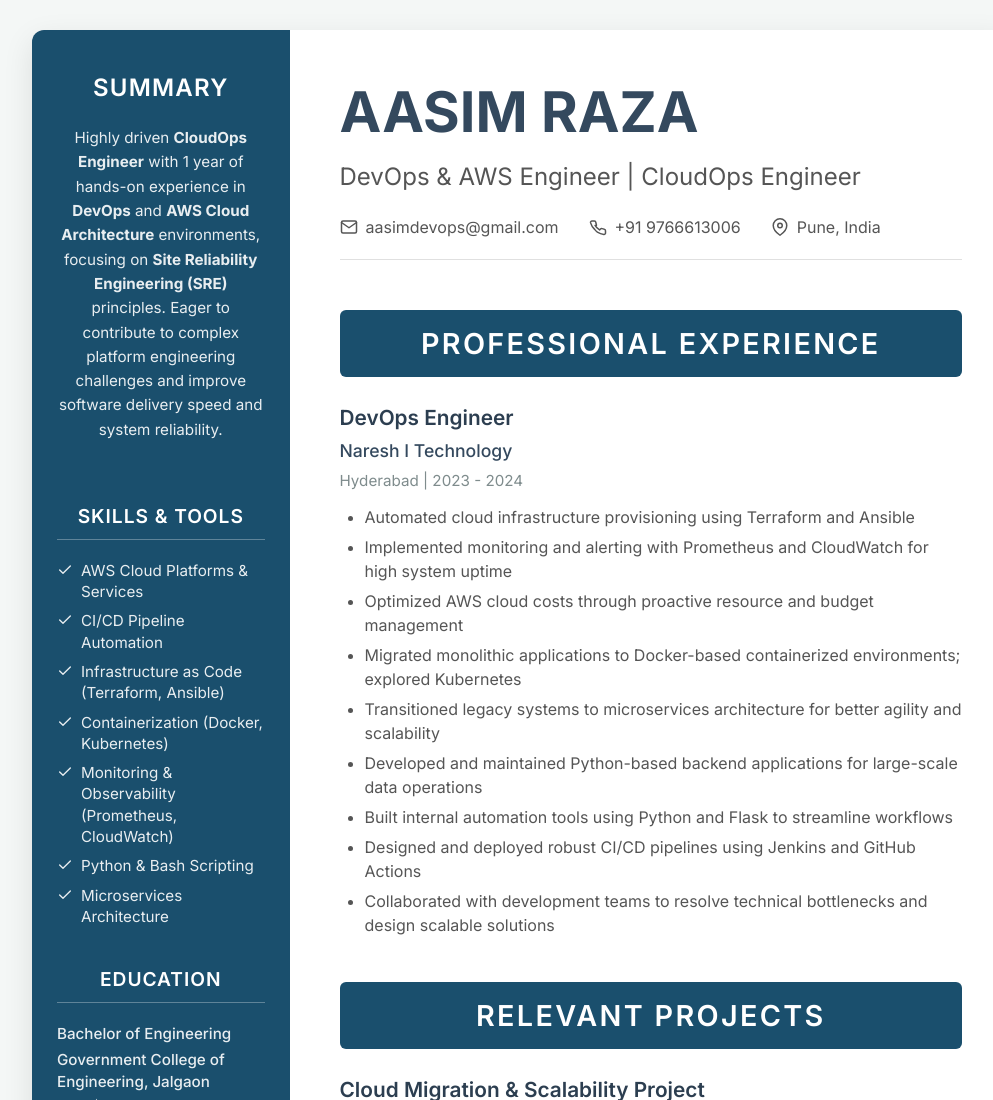
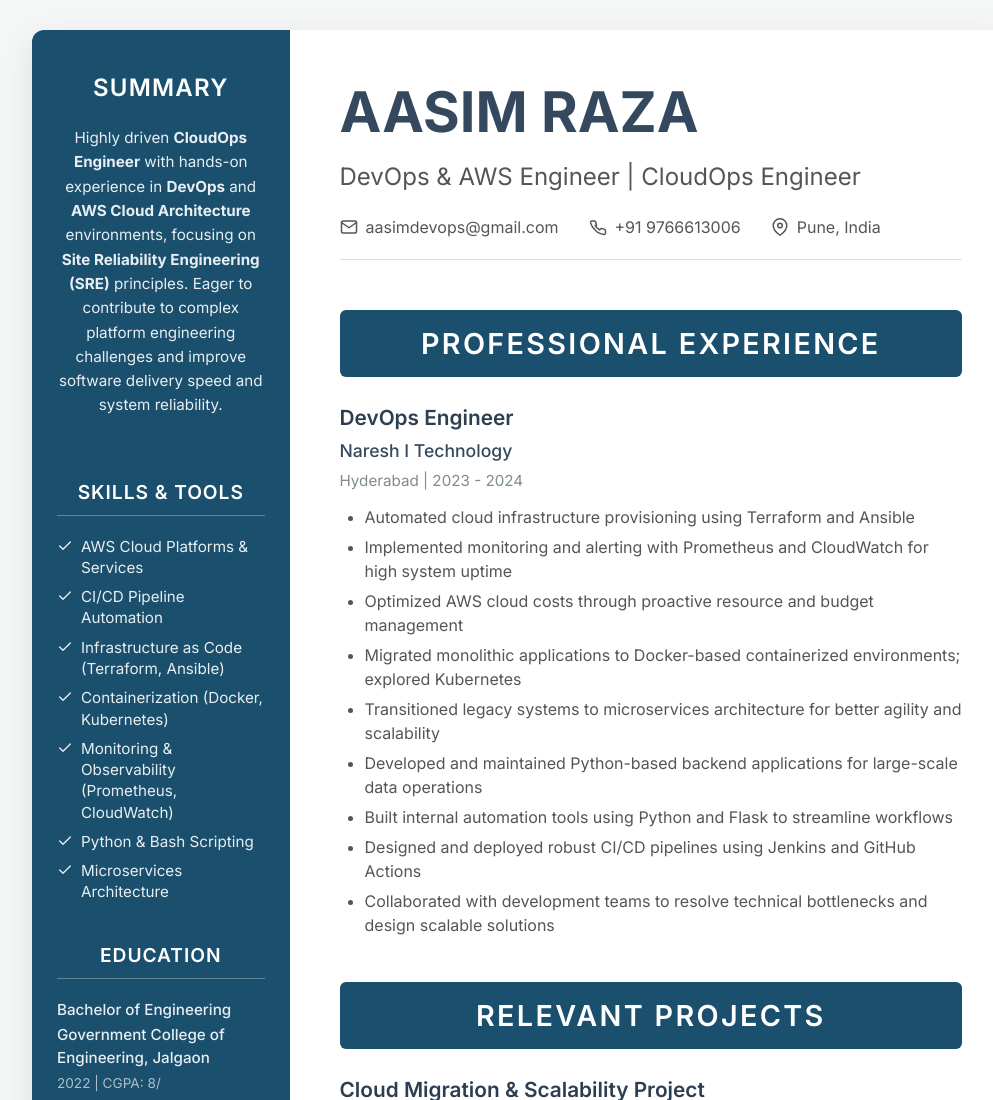
Before and after one commit to Aasim1234/DevResumePro.com, a plain HTML site: page index.html in a window 1280 px wide. Shown: the top 1100 px of the page, without its empty margins (118-1111 px from the left). Drawn offline with nearby package versions, Linux system fonts and the light colour scheme.

Commit message:
Update index.html

```diff
--- a/index.html
+++ b/index.html
@@ -569,7 +569,7 @@
                 <div>
                     <h2 class="sidebar-title">Summary</h2>
                     <p class="sidebar-text">
-                        Highly driven <strong>CloudOps Engineer</strong> with 1 year of hands-on experience in <strong>DevOps</strong> and <strong>AWS Cloud Architecture</strong> environments, focusing on <strong>Site Reliability Engineering (SRE)</strong> principles. Eager to contribute to complex platform engineering challenges and improve software delivery speed and system reliability.
+                        Highly driven <strong>CloudOps Engineer</strong> with hands-on experience in <strong>DevOps</strong> and <strong>AWS Cloud Architecture</strong> environments, focusing on <strong>Site Reliability Engineering (SRE)</strong> principles. Eager to contribute to complex platform engineering challenges and improve software delivery speed and system reliability.
                     </p>
                 </div>
 
```
